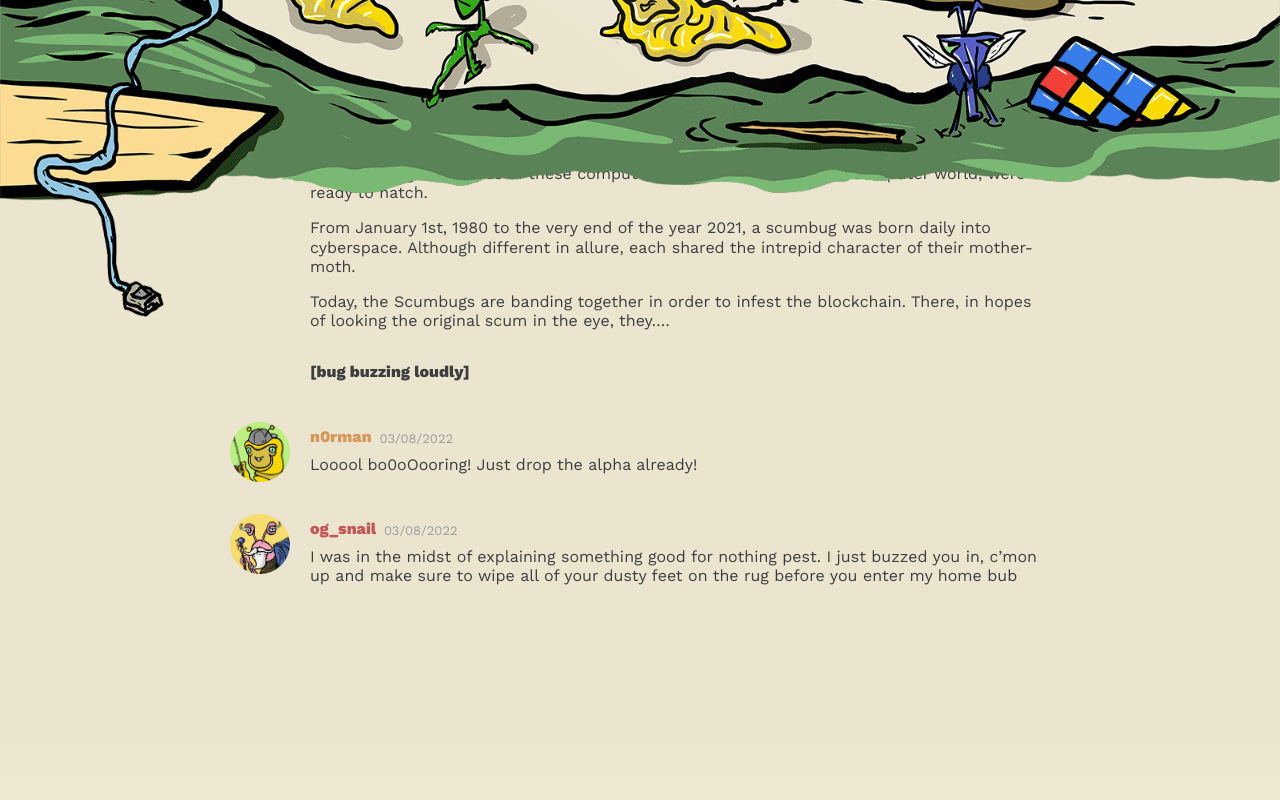
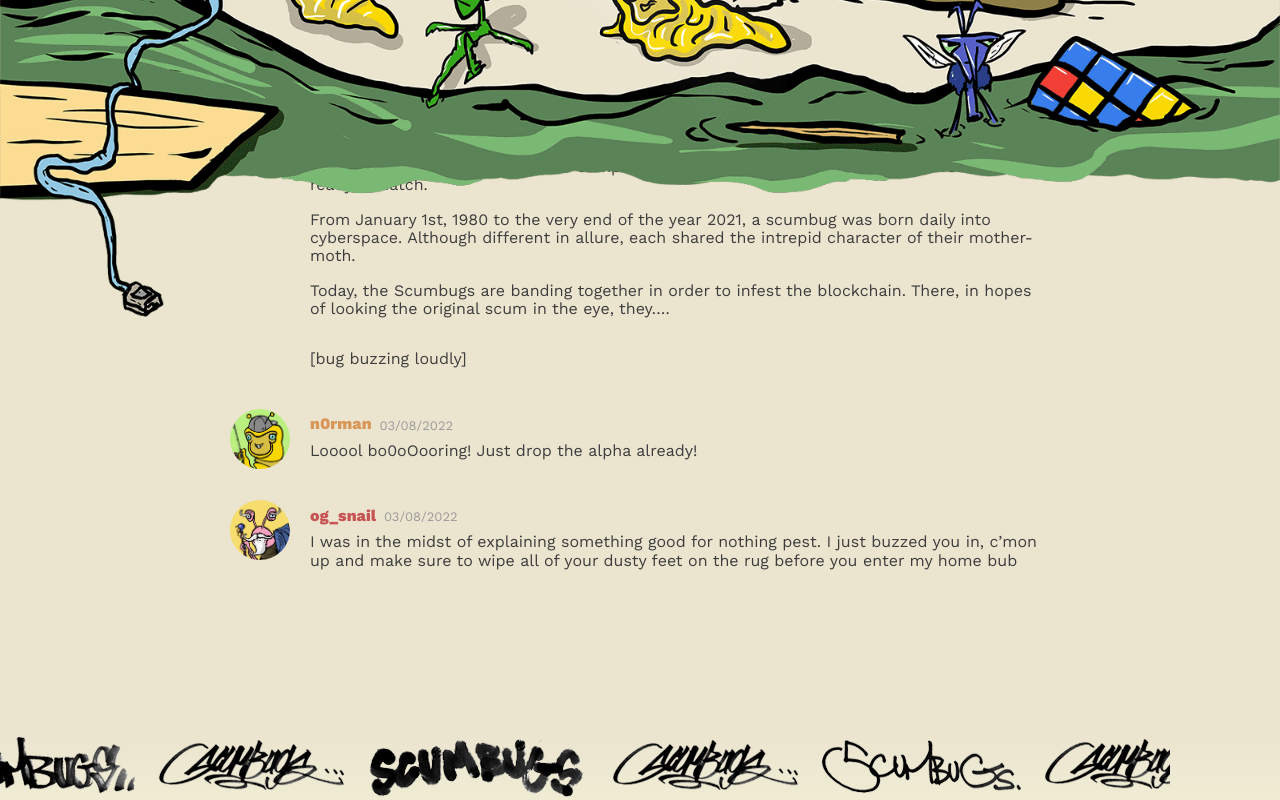
Before and after one commit to neonita/scumbugs, a Vue app: page / in a window 1280 px wide. Shown: the part 3780-4580 px from the top of the page. Built offline with nearby package versions, Linux system fonts and the light colour scheme; what web3, web3modal would draw is missing.

Commit message:
enlarge and bolden texts

```diff
--- a/src/components/About.vue
+++ b/src/components/About.vue
@@ -205,13 +205,12 @@ export default {
     background-repeat: repeat-x;
     width: 100vw;
     height: 70px;
+    margin-bottom: 2em;
 
     position: absolute;
-    top: 0;
-    left: 0;
+    top: -240px;
+    left: -200px;
     z-index: 10;
-    // transform: rotate(15deg);
-    // border: 1px solid;
 
     @include responsive(0, $mobile) {
       animation-duration: 2000s;
--- a/src/components/GenerativeArtwork.vue
+++ b/src/components/GenerativeArtwork.vue
@@ -191,6 +191,12 @@ export default {
     margin: 0;
   }
 
+  p {
+    font-weight: 500;
+    font-size: 1.2rem;
+    line-height: 2rem;
+  }
+
   .images {
     display: grid;
     grid-template-columns: repeat(4, 1fr);
--- a/src/components/Origin.vue
+++ b/src/components/Origin.vue
@@ -120,6 +120,11 @@ export default {
   font-style: italic;
 }
 
+.text p {
+  font-weight: 400;
+  font-size: none;
+}
+
 .convo {
   // grid-column: 2 / 11; // ref _layout.scss // 12 cols // actually does nothing due to display: block's override in Scene.vue line 227
   margin: 0;
@@ -127,7 +132,6 @@ export default {
 
   p,
   ul {
-    line-height: 1.2;
     margin-bottom: 1em;
     color: rgb(61, 61, 61);
   }
--- a/src/components/Roadmap.vue
+++ b/src/components/Roadmap.vue
@@ -56,6 +56,12 @@ export default {
 .text.road {
   background: #f8dfe8;
 
+  p {
+    font-weight: 500;
+    font-size: 1.2rem;
+    line-height: 2rem;
+  }
+
   @include responsive(0, $mobile) {
     p {
       font-size: 1.25rem;
--- a/src/components/Scene.vue
+++ b/src/components/Scene.vue
@@ -304,6 +304,12 @@ export default {
   p:nth-of-type(2) {
     grid-column: 7 / -1;
   }
+
+  // p {
+  //   font-weight: 500;
+  //   font-size: 1.2rem;
+  //   line-height: 2rem;
+  // }
 }
 
 .intro {
```
